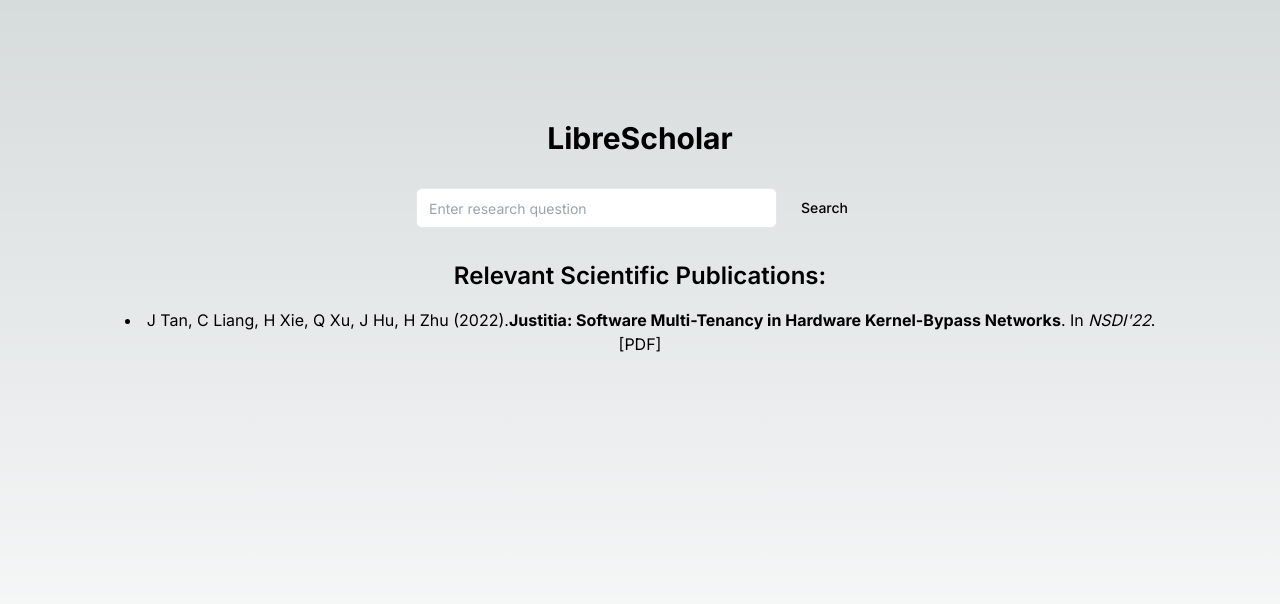
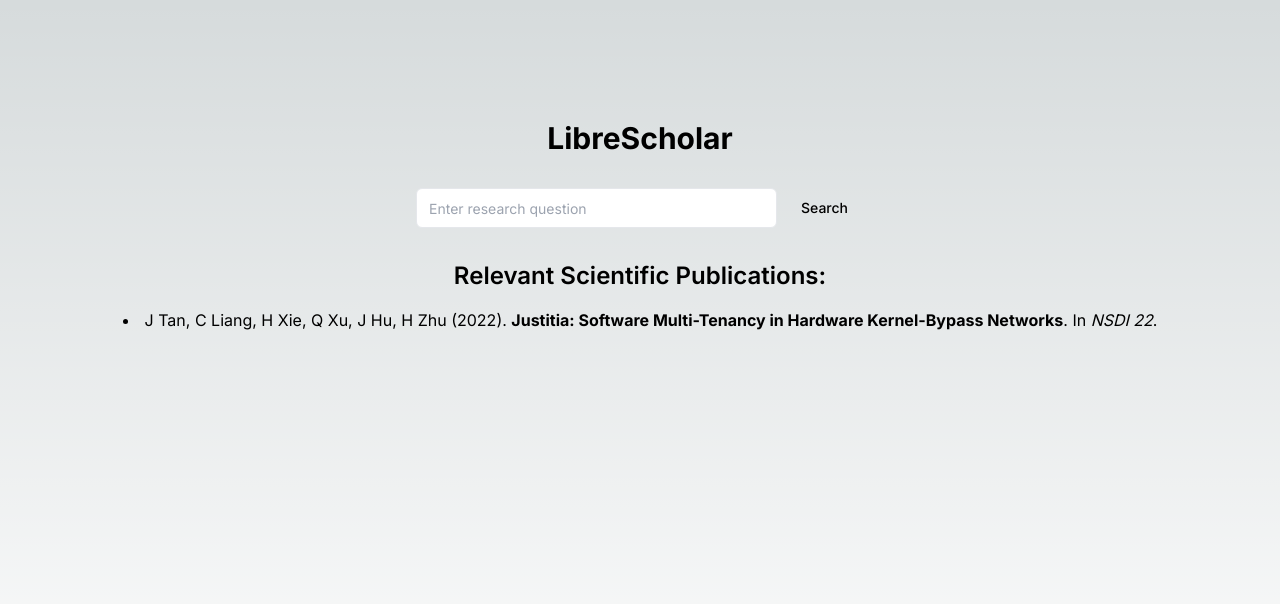
Before and after one commit to penberg/librescholar, a Next.js app: page / in a window 1280 px wide. Shown: the top 604 px of the page. Built offline with nearby package versions, Linux system fonts and the light colour scheme.

Commit message:
Fix build error

```diff
--- a/src/components/search.tsx
+++ b/src/components/search.tsx
@@ -16,9 +16,7 @@
       <h2 className="text-2xl font-semibold mb-4 text-center">Relevant Scientific Publications:</h2>
       <ul className="list-disc list-inside mb-6 text-center">
         <li className="mb-2">
-          J Tan, C Liang, H Xie, Q Xu, J Hu, H Zhu (2022).
-          <b>Justitia: Software Multi-Tenancy in Hardware Kernel-Bypass Networks</b>. In <i>NSDI'22</i>. [
-          <a href="#">PDF</a>]{"\n              "}
+          J Tan, C Liang, H Xie, Q Xu, J Hu, H Zhu (2022). <b>Justitia: Software Multi-Tenancy in Hardware Kernel-Bypass Networks</b>. In <i>NSDI 22</i>.
         </li>
       </ul>
       <div className="grid grid-cols-1 gap-6 justify-items-center" />
```
